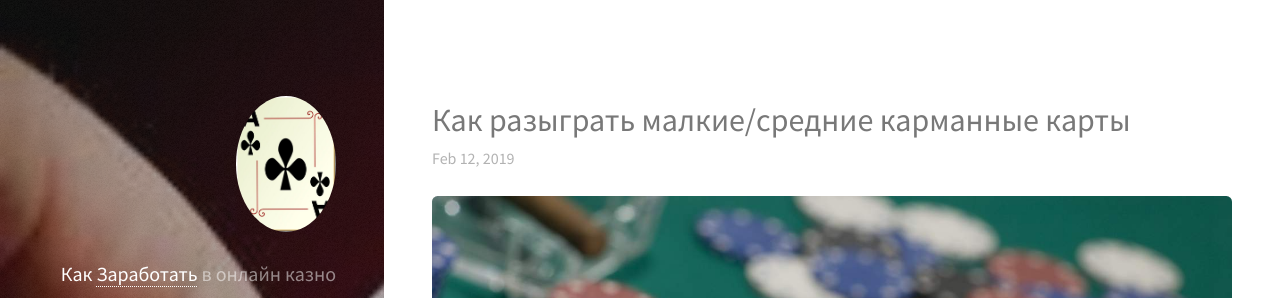
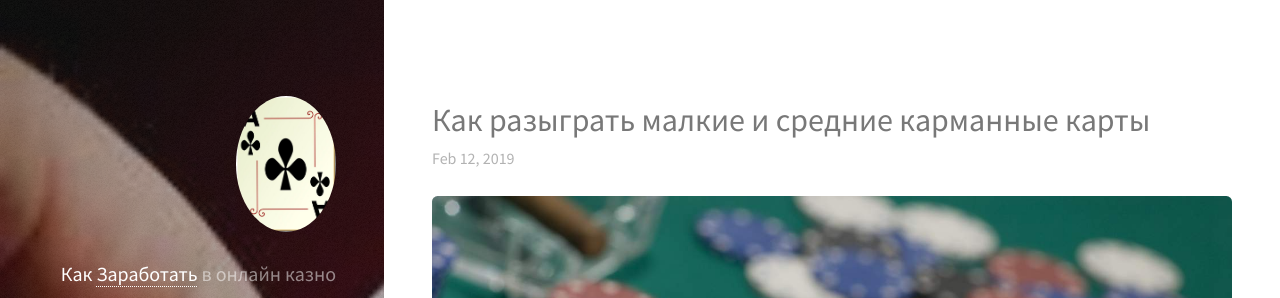
Before and after one commit to adriano-chilintano/adriano-chilintano.github.io, a Jekyll site: the page built from _posts/2019-02-12-strategy.md, in a window 1280 px wide and 900 px high. Shown: the top 298 px of the window. Built offline with Jekyll 4.4.1, drawn with Linux system fonts in a browser that asks for light colours; nearby versions of some CDN libraries.

```diff
--- a/_posts/2019-02-12-strategy.md
+++ b/_posts/2019-02-12-strategy.md
@@ -1,6 +1,6 @@
 ---
 layout: post
-title: Как разыграть малкие/средние карманные карты
+title: Как разыграть малкие и средние карманные карты
 date: 2019-02-12 T14:37:44.000Z
 categories: strategy
 ---
```
